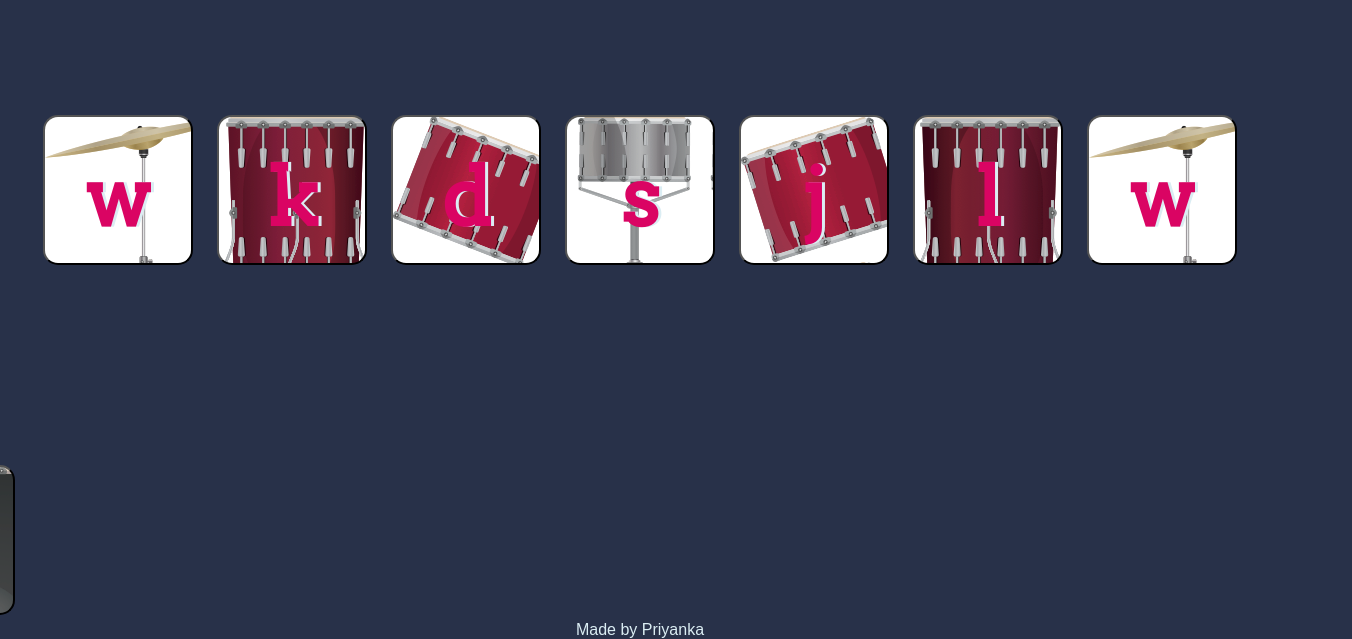
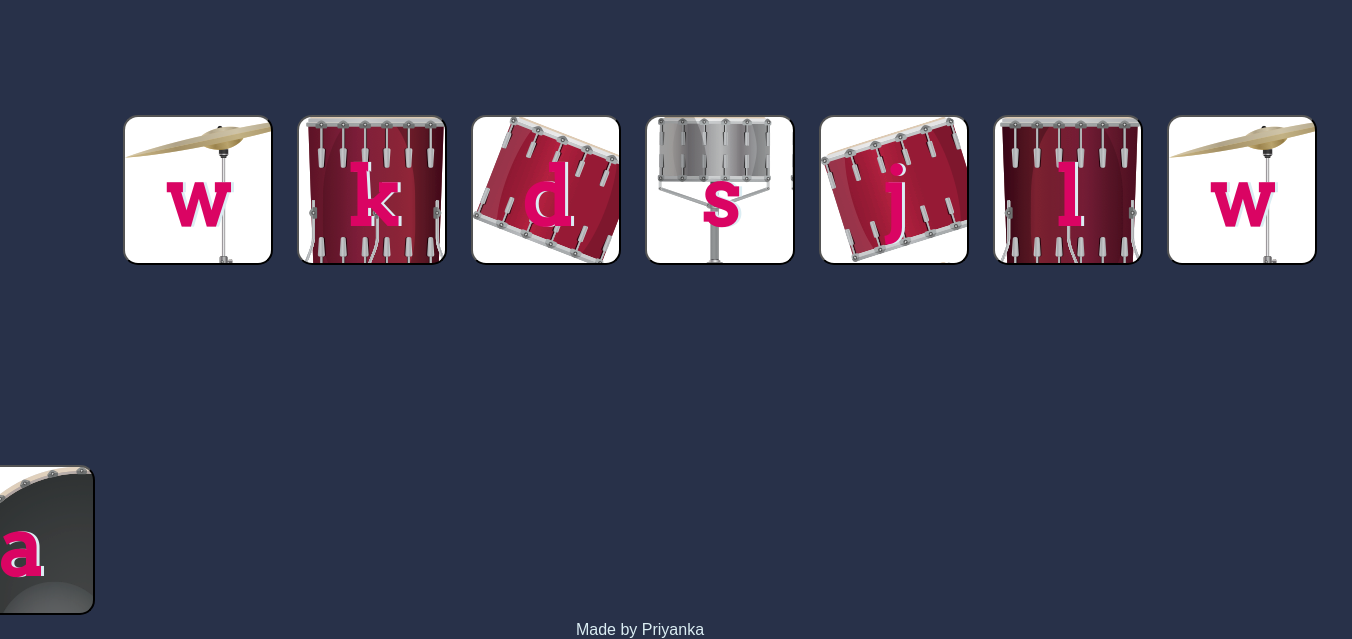
Before and after one commit to PriyankaMahajan16/Drum, a plain HTML site: page index.html in a window 1280 px wide. Shown: the part 174-813 px from the top of the page, 1352 px wide, since content can reach past the window. Drawn offline with Linux system fonts and the light colour scheme.

Commit message:
setting2

```diff
--- a/style.css
+++ b/style.css
@@ -50,6 +50,8 @@ footer {
 
 .set {
   margin: 10% auto;
+  position: relative;
+  left: 80px;
 }/*Space between elements*/
 
 .drum {
```
